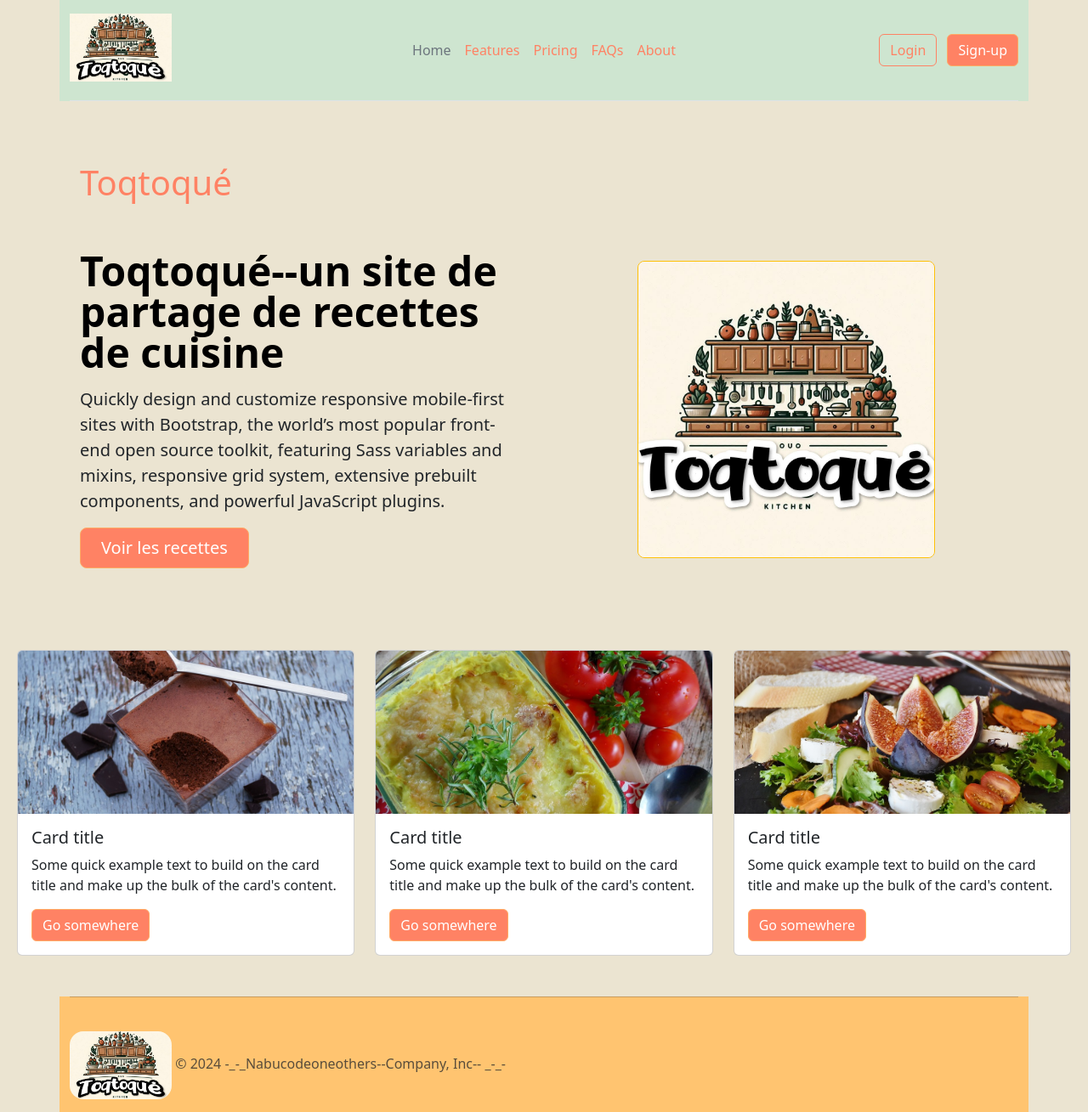
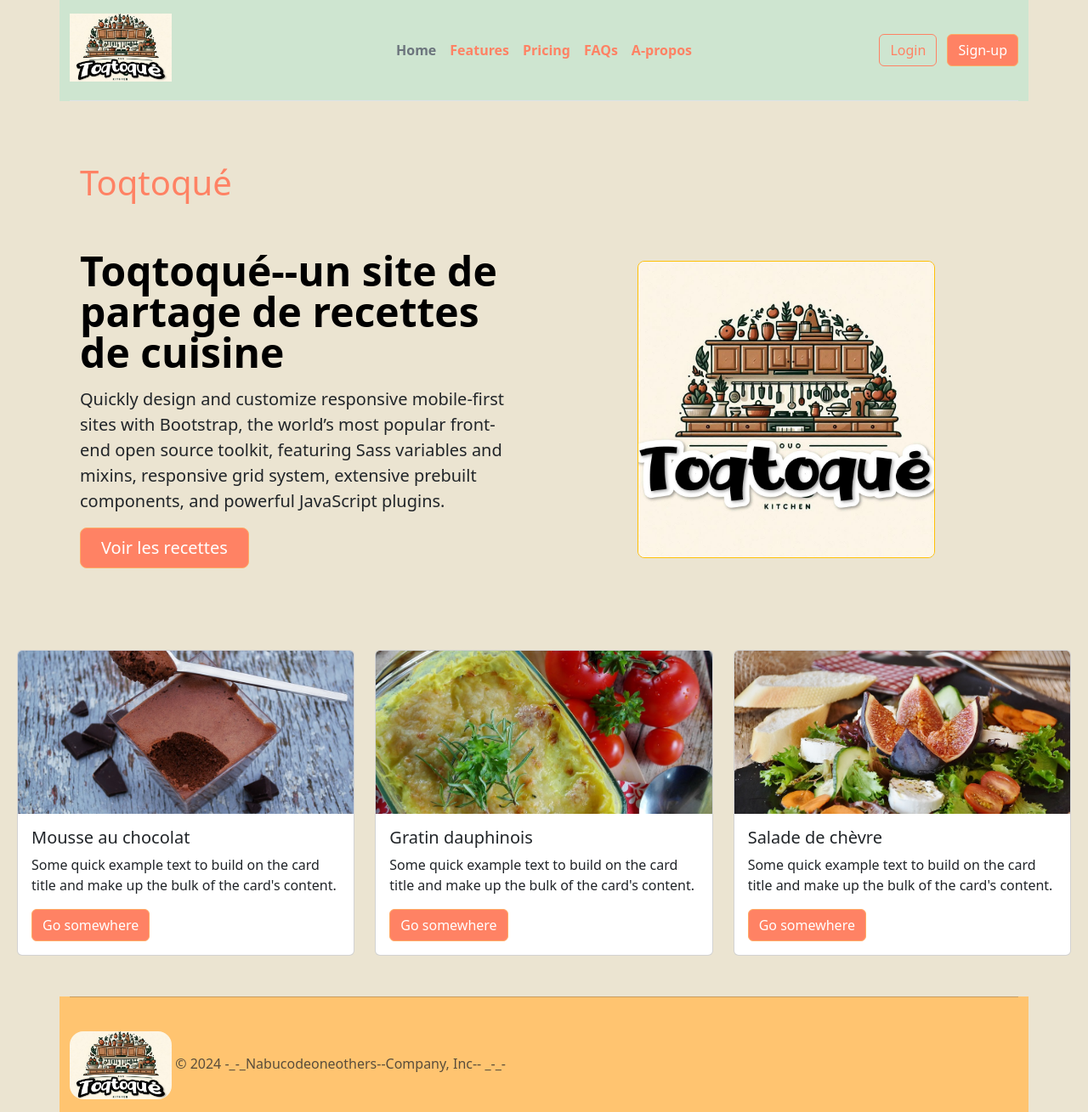
Before and after one commit to stephaneG-frep/toqtoqu-, a PHP site: page / in a window 1280 px wide. Shown: the top 1309 px of the page at 85% size. Run offline with PHP 8.4, Linux system fonts and the light colour scheme.

Commit message:
quelques configuration et page a_propos

```diff
--- a/config.php
+++ /dev/null
@@ -1,3 +0,0 @@
-<?php
-
-define("_SALUT_", "bonjour steff tu vas bien");
--- a/index.php
+++ b/index.php
@@ -1,40 +1,21 @@
-<!DOCTYPE html>
-<html lang="fr">
+<?php
+require_once __DIR__. "/lib/config.php";
+require_once __DIR__. "/templates/header.php";
 
-<head>
-    <meta charset="UTF-8">
-    <meta name="viewport" content="width=device-width, initial-scale=1.0">
-    <title>Document</title>
-    <link href="https://cdn.jsdelivr.net/npm/bootstrap@5.3.3/dist/css/bootstrap.min.css" rel="stylesheet"
-        integrity="sha384-QWTKZyjpPEjISv5WaRU9OFeRpok6YctnYmDr5pNlyT2bRjXh0JMhjY6hW+ALEwIH" crossorigin="anonymous">
-    <link rel="stylesheet" href="assets/css/style.css">
-    <link rel="stylesheet" href="assets/css/override-bootstrap.css">
-</head>
+$recipes = [
+    ["title" => "Mousse au chocolat",
+      "description" => "Some quick example text to build on the card title and make up the bulk of the card's content.",
+      "image" => "1-chocolate-au-mousse.jpg"],
+    ["title" => "Gratin dauphinois",
+      "description" => "Some quick example text to build on the card title and make up the bulk of the card's content.",
+      "image" => "2-gratin-dauphinois.jpg"],
+    ["title" => "Salade de chèvre",
+      "description" => "Some quick example text to build on the card title and make up the bulk of the card's content.",
+      "image" => "3-salade.jpg"],
+   ];
+?>
 
-<body style="background: #EBE4D1;">
-    <div class="container" style="background: #CEE5D0;">
-        <header
-            class="d-flex flex-wrap align-items-center justify-content-center justify-content-md-between py-3 mb-4 border-bottom">
-            <div class="col-md-3 mb-2 mb-md-0">
-                <a href="index.php" class="d-inline-flex link-body-emphasis text-decoration-none">
-                    <img src="assets/images/logo2.jpg" alt="logo du site" width="120" height="80">
-                </a>
-            </div>
 
-            <ul class="nav col-12 col-md-auto mb-2 justify-content-center mb-md-0">
-                <li><a href="#" class="nav-link px-2 link-secondary">Home</a></li>
-                <li><a href="#" class="nav-link px-2">Features</a></li>
-                <li><a href="#" class="nav-link px-2">Pricing</a></li>
-                <li><a href="#" class="nav-link px-2">FAQs</a></li>
-                <li><a href="#" class="nav-link px-2">About</a></li>
-            </ul>
-
-            <div class="col-md-3 text-end">
-                <button type="button" class="btn btn-outline-primary me-2">Login</button>
-                <button type="button" class="btn btn-primary">Sign-up</button>
-            </div>
-        </header>
-    </div>
 
 
     <div class="container col-xxl-8 px-4 py-5">
@@ -42,8 +23,8 @@
 
         <div class="row flex-lg-row-reverse align-items-center g-5 py-5">
             <div class="col-10 col-sm-8 col-lg-6">
-                <img src="assets/images/logo.jpg" class="d-block mx-lg-auto img-fluid rounded-3 border border-warning" alt="logo du site" width="350"
-                    loading="lazy">
+                <img src="assets/images/logo.jpg" class="d-block mx-lg-auto img-fluid rounded-3 border border-warning"
+                    alt="logo du site" width="350" loading="lazy">
             </div>
             <div class="col-lg-6">
                 <h1 class="display-5 fw-bold text-body-emphasis lh-1 mb-3">Toqtoqué--un site de partage de recettes de
@@ -58,64 +39,24 @@
         </div>
     </div>
 
+
     <div class="row mx-2">
+
+        <?php foreach($recipes as $recipe) {?>
         <div class="col-md-4">
             <div class="card">
-                <img src="uploads/recipes/1-chocolate-au-mousse.jpg" class="card-img-top"
-                    alt="image de recette au chocolat">
+                <img src="<?=_RECIPES_IMG_PATH_.$recipe['image']; ?>" class="card-img-top"
+                    alt="<?=$recipe['title']; ?>">
                 <div class="card-body">
-                    <h5 class="card-title">Card title</h5>
-                    <p class="card-text">Some quick example text to build on the card title and make up the bulk of the
-                        card's content.</p>
+                    <h5 class="card-title"><?=$recipe['title']; ?></h5>
+                    <p class="card-text"><?=$recipe['description']; ?></p>
                     <a href="#" class="btn btn-primary">Go somewhere</a>
                 </div>
             </div>
         </div>
+        <?php }?>
 
-        <div class="col-md-4">
-            <div class="card">
-                <img src="uploads/recipes/2-gratin-dauphinois.jpg" class="card-img-top"
-                    alt="image de recette au chocolat">
-                <div class="card-body">
-                    <h5 class="card-title">Card title</h5>
-                    <p class="card-text">Some quick example text to build on the card title and make up the bulk of the
-                        card's content.</p>
-                    <a href="#" class="btn btn-primary">Go somewhere</a>
-                </div>
-            </div>
-        </div>
-
-        <div class="col-md-4">
-            <div class="card">
-                <img src="uploads/recipes/3-salade.jpg" class="card-img-top"
-                    alt="image de recette au chocolat">
-                <div class="card-body">
-                    <h5 class="card-title">Card title</h5>
-                    <p class="card-text">Some quick example text to build on the card title and make up the bulk of the
-                        card's content.</p>
-                    <a href="#" class="btn btn-primary">Go somewhere</a>
-                </div>
-            </div>
-        </div>
     </div>
 
 
-
-
-
-
-    <div class="container mt-5" style="background: #FFC470;">
-        <hr>
-        <footer class="py-3 my-4">
-                    <img src="assets/images/logo2.jpg" alt="logo du site" width="120" height="80" class="rounded-4">
-                <span class="text-center text-body-secondary">© 2024 -_-_Nabucodeoneothers--Company, Inc-- _-_-</span>
-        </footer>
-    </div>
-
-
-    <script src="https://cdn.jsdelivr.net/npm/bootstrap@5.3.3/dist/js/bootstrap.bundle.min.js"
-        integrity="sha384-YvpcrYf0tY3lHB60NNkmXc5s9fDVZLESaAA55NDzOxhy9GkcIdslK1eN7N6jIeHz" crossorigin="anonymous">
-    </script>
-</body>
-
-</html>
+<?php require_once __DIR__. "/templates/footer.php"; ?>
--- /dev/null
+++ b/lib/config.php
@@ -0,0 +1,3 @@
+<?php
+
+define("_RECIPES_IMG_PATH_", "uploads/recipes/");
--- a/templates/footer.php
+++ b/templates/footer.php
@@ -0,0 +1,16 @@
+
+<div class="container mt-5" style="background: #FFC470;">
+        <hr>
+        <footer class="py-3 my-4">
+            <img src="assets/images/logo2.jpg" alt="logo du site" width="120" height="80" class="rounded-4">
+            <span class="text-center text-body-secondary">© 2024 -_-_Nabucodeoneothers--Company, Inc-- _-_-</span>
+        </footer>
+    </div>
+
+
+    <script src="https://cdn.jsdelivr.net/npm/bootstrap@5.3.3/dist/js/bootstrap.bundle.min.js"
+        integrity="sha384-YvpcrYf0tY3lHB60NNkmXc5s9fDVZLESaAA55NDzOxhy9GkcIdslK1eN7N6jIeHz" crossorigin="anonymous">
+    </script>
+</body>
+
+</html>
--- a/templates/header.php
+++ b/templates/header.php
@@ -0,0 +1,38 @@
+<!DOCTYPE html>
+<html lang="fr">
+
+<head>
+    <meta charset="UTF-8">
+    <meta name="viewport" content="width=device-width, initial-scale=1.0">
+    <title>Document</title>
+    <link href="https://cdn.jsdelivr.net/npm/bootstrap@5.3.3/dist/css/bootstrap.min.css" rel="stylesheet"
+        integrity="sha384-QWTKZyjpPEjISv5WaRU9OFeRpok6YctnYmDr5pNlyT2bRjXh0JMhjY6hW+ALEwIH" crossorigin="anonymous">
+    <link rel="stylesheet" href="assets/css/style.css">
+    <link rel="stylesheet" href="assets/css/override-bootstrap.css">
+</head>
+
+<body style="background: #EBE4D1;">
+
+    <div class="container" style="background: #CEE5D0;">
+        <header
+            class="d-flex flex-wrap align-items-center justify-content-center justify-content-md-between py-3 mb-4 border-bottom">
+            <div class="col-md-3 mb-2 mb-md-0">
+                <a href="index.php" class="d-inline-flex link-body-emphasis text-decoration-none">
+                    <img src="assets/images/logo2.jpg" alt="logo du site" width="120" height="80">
+                </a>
+            </div>
+
+            <ul class="nav col-12 col-md-auto mb-2 justify-content-center mb-md-0">
+                <li class="fw-bold"><a href="#" class="nav-link px-2 link-secondary">Home</a></li>
+                <li class="fw-bold"><a href="#" class="nav-link px-2">Features</a></li>
+                <li class="fw-bold"><a href="#" class="nav-link px-2">Pricing</a></li>
+                <li class="fw-bold"><a href="#" class="nav-link px-2">FAQs</a></li>
+                <li class="fw-bold"><a href="a_propos.php" class="nav-link px-2">A-propos</a></li>
+            </ul>
+
+            <div class="col-md-3 text-end">
+                <button type="button" class="btn btn-outline-primary me-2">Login</button>
+                <button type="button" class="btn btn-primary">Sign-up</button>
+            </div>
+        </header>
+    </div>
```
Also changed, not shown: a_propos.php (added, +12 -0 lines).
